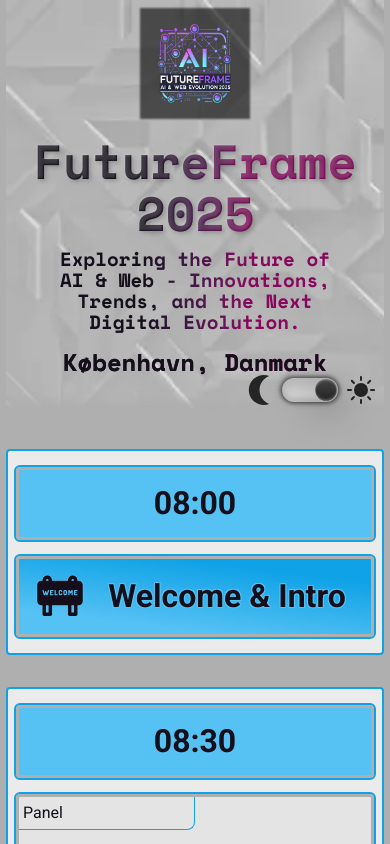
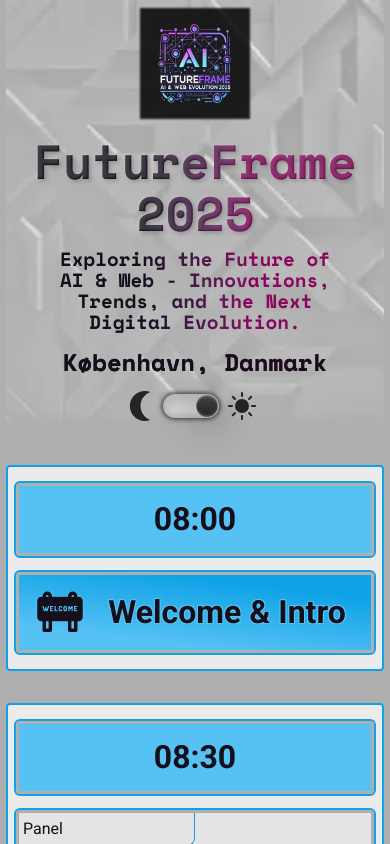
Before and after one commit to MatthiasKaesch/event-table, a React (Vite) app: page / in a window 390 px wide. Shown: the top 844 px of the page. Built offline with nearby package versions, Linux system fonts and the light colour scheme.

Commit message:
adjust theme toggle position for mobile

```diff
--- a/src/components/ThemeToggle/ThemeToggle.scss
+++ b/src/components/ThemeToggle/ThemeToggle.scss
@@ -3,7 +3,7 @@
 .toggle_container {
   display: flex;
   width: fit-content;
-  margin-left: auto;
+  margin: 1rem auto;
   justify-content: end;
   align-items: center;
   padding-bottom: 0.75rem;
@@ -17,6 +17,10 @@
     .theme_icon {
       fill: var(--background-dark);
     }
+  }
+
+  @media (min-width: bp.$tablet) {
+    margin: 0 0 0 auto;
   }
 }
 
--- a/src/styling/global.css
+++ b/src/styling/global.css
@@ -25,7 +25,7 @@
   --cardBackground: var(--background-light);
   --roomInfo-bg: var(--background-medium);
 
-  --logo-bg: rgba(0, 0, 0, 0.6);
+  --logo-bg: rgba(0, 0, 0, 0.85);
   --svgStroke: var(--secondary);
 
   /*
@@ -51,6 +51,8 @@
   /* Theme Toggle Button Dimensions */
   --T_buttonWidth: 3.5rem;
   --T_buttonHeight: 1.5rem;
+  --T_buttonWidthMobile: calc(var(--T_buttonWidth) / 1.25);
+  --T_buttonHeightMobile: calc(var(--T_buttonHeight) / 1.25);
 
   /* Header Background */
   --header-bg: url('../assets/images/Header_Background_Light.webp');
```
